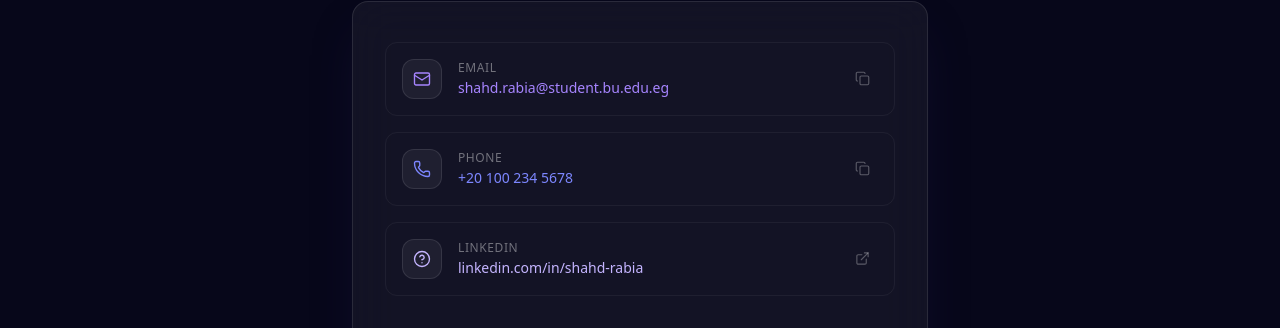
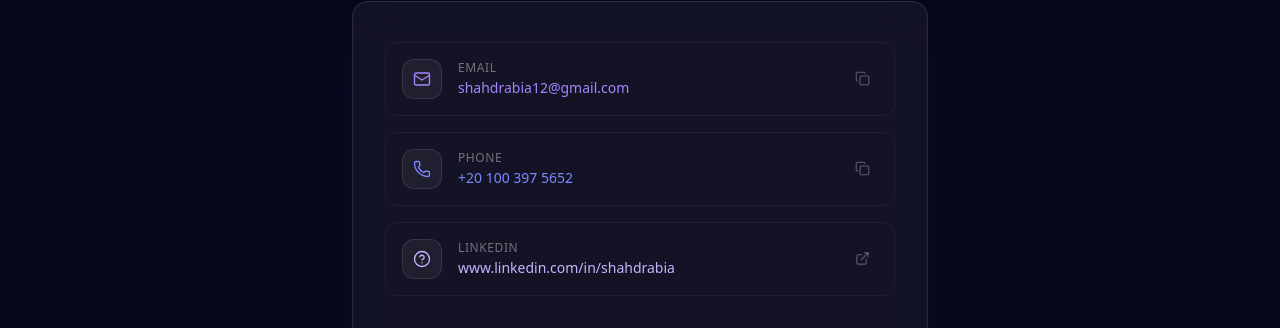
Before and after one commit to shahdrabia/My-Portfolio, a React (Vite) app in the folder frontend/: page / in a window 1280 px wide. Shown: the part 6269-6597 px from the top of the page. Built offline with nearby package versions, Linux system fonts and the light colour scheme.

Commit message:
Update contact information in ContactSection component

```diff
--- a/frontend/src/components/ContactSection.jsx
+++ b/frontend/src/components/ContactSection.jsx
@@ -6,8 +6,8 @@ const contactItems = [
   {
     id: 'email',
     label: 'Email',
-    value: 'shahd.rabia@student.bu.edu.eg',
-    href: 'mailto:shahd.rabia@student.bu.edu.eg',
+    value: 'shahdrabia12@gmail.com',
+    href: 'mailto:shahdrabia12@gmail.com',
     icon: 'Mail',
     copyable: true,
     color: 'text-violet-400',
@@ -16,8 +16,8 @@ const contactItems = [
   {
     id: 'phone',
     label: 'Phone',
-    value: '+20 100 234 5678',
-    href: 'tel:+201002345678',
+    value: '+20 100 397 5652',
+    href: 'tel:+201003975652',
     icon: 'Phone',
     copyable: true,
     color: 'text-indigo-400',
@@ -26,8 +26,8 @@ const contactItems = [
   {
     id: 'linkedin',
     label: 'LinkedIn',
-    value: 'linkedin.com/in/shahd-rabia',
-    href: 'https://linkedin.com/in/shahd-rabia',
+    value: 'www.linkedin.com/in/shahdrabia',
+    href: 'https://www.linkedin.com/in/shahdrabia/',
     icon: 'Linkedin',
     copyable: false,
     color: 'text-violet-300',
```
